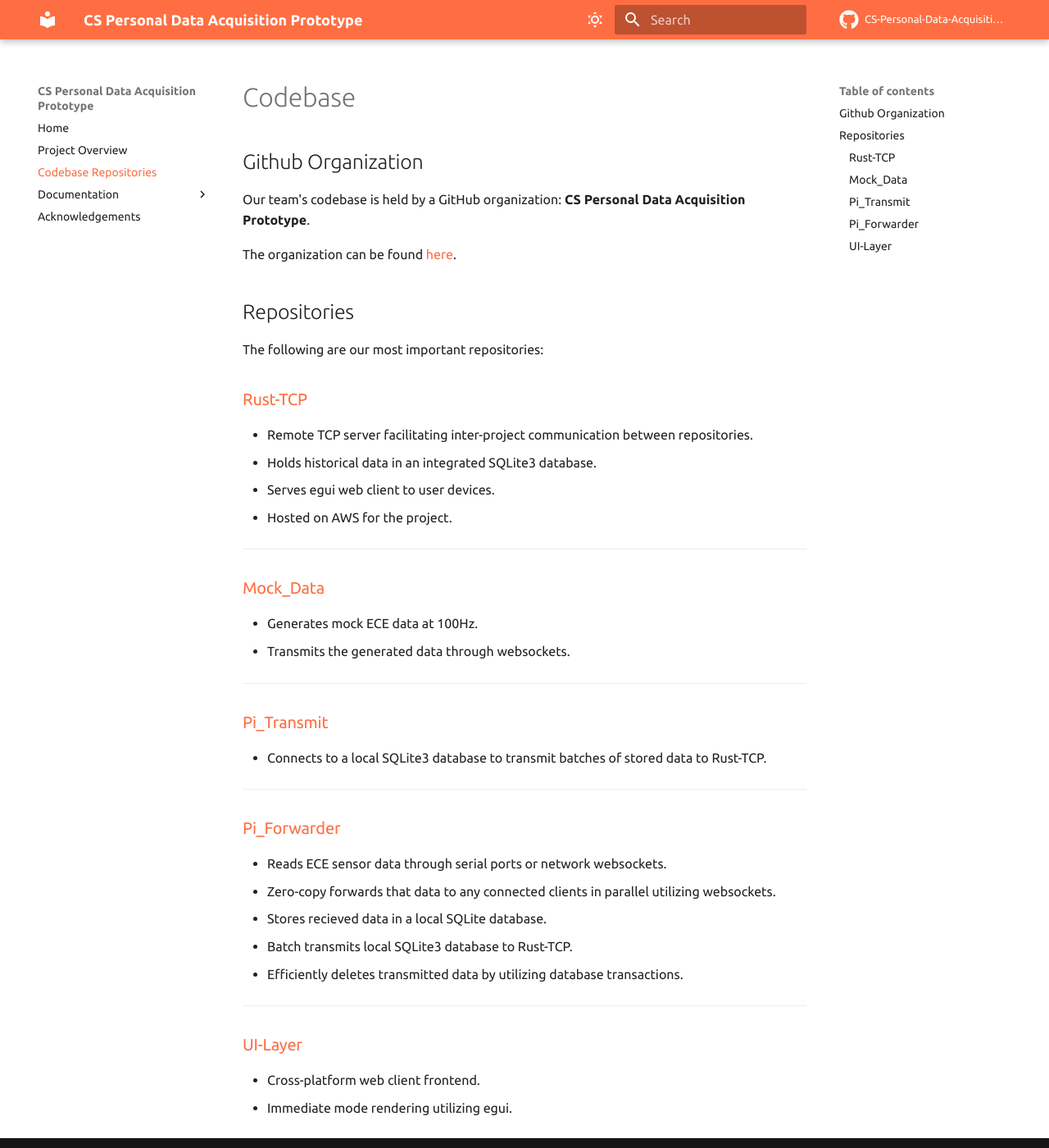
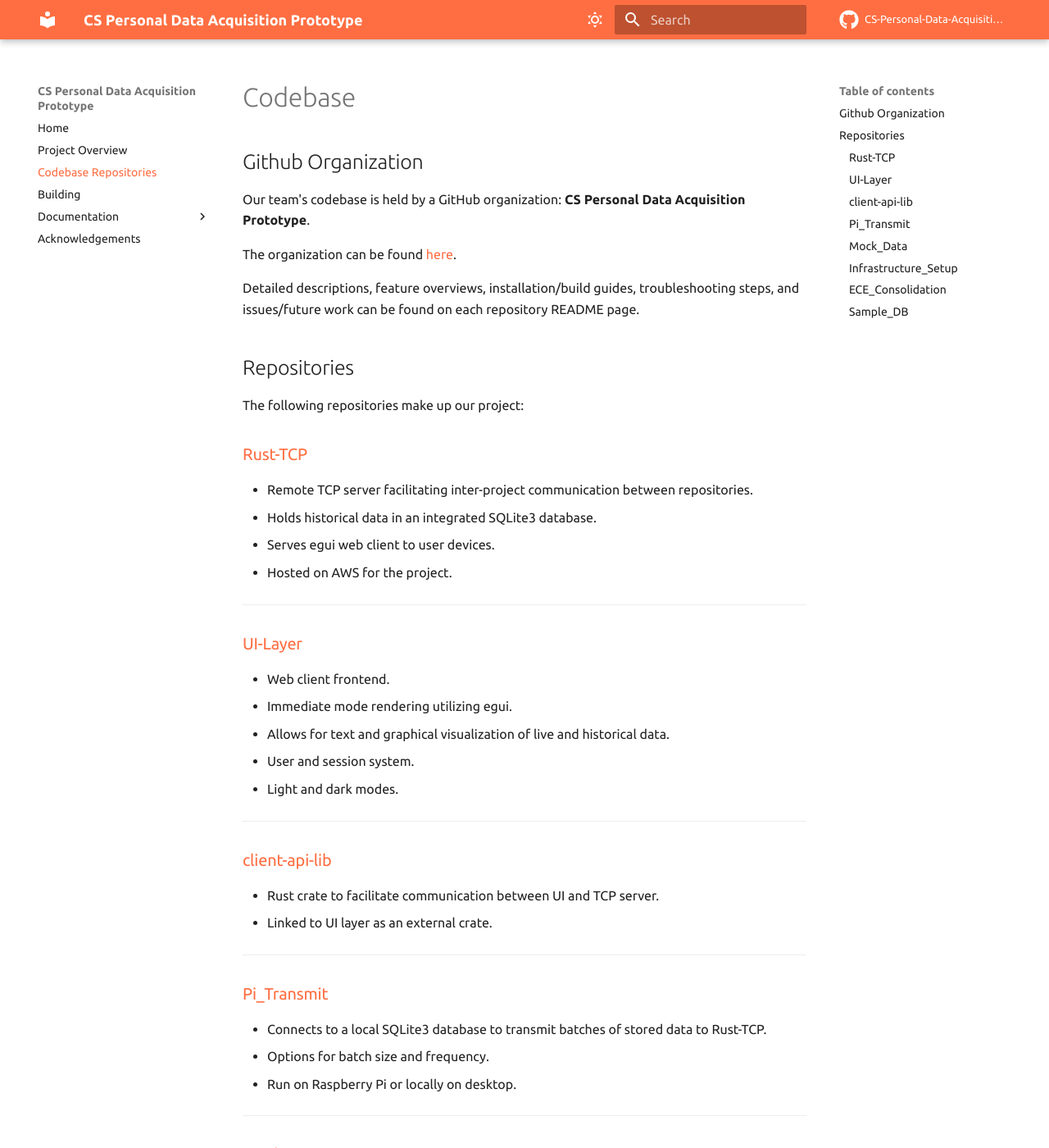
Before and after one commit to CS-Personal-Data-Acquisition-Prototype/CS-Personal-Data-Acquisition-Prototype.github.io, an MkDocs documentation site: the page built from docs/repositories.md, in a window 1280 px wide and 1400 px high. Shown: the whole window at 82% size. Built offline with MkDocs 1.6.1 and Material for MkDocs 9.7.7, drawn with Linux system fonts in a browser that asks for light colours; some of the changed text lies outside the part shown.

Commit message:
updated website for project handoff

```diff
--- a/docs/repositories.md
+++ b/docs/repositories.md
@@ -6,10 +6,12 @@ Our team's codebase is held by a GitHub organization: **CS Personal Data Acquisi
 
 The organization can be found <a href="https://github.com/CS-Personal-Data-Acquisition-Prototype" target="_blank">here</a>.
 
+Detailed descriptions, feature overviews, installation/build guides, troubleshooting steps, and issues/future work can be found on each repository README page.
+
 
 ## Repositories
 
-The following are our most important repositories:
+The following repositories make up our project:
 
 ### <a href="https://github.com/CS-Personal-Data-Acquisition-Prototype/Rust-Tcp" target="_blank">Rust-TCP</a>
 
@@ -20,6 +22,31 @@ The following are our most important repositories:
 
 ---
 
+### <a href="https://github.com/CS-Personal-Data-Acquisition-Prototype/UI-Layer" target="_blank">UI-Layer</a>
+
+- Web client frontend.
+- Immediate mode rendering utilizing egui.
+- Allows for text and graphical visualization of live and historical data.
+- User and session system.
+- Light and dark modes.
+
+---
+
+### <a href="https://github.com/CS-Personal-Data-Acquisition-Prototype/client-api-lib" target="_blank">client-api-lib</a>
+
+- Rust crate to facilitate communication between UI and TCP server.
+- Linked to UI layer as an external crate.
+
+---
+
+### <a href="https://github.com/CS-Personal-Data-Acquisition-Prototype/Pi_Transmit" target="_blank">Pi_Transmit</a>
+
+- Connects to a local SQLite3 database to transmit batches of stored data to Rust-TCP.
+- Options for batch size and frequency.
+- Run on Raspberry Pi or locally on desktop.
+
+---
+
 ### <a href="https://github.com/CS-Personal-Data-Acquisition-Prototype/Mock-Data" target="_blank">Mock_Data</a>
 
 - Generates mock ECE data at 100Hz.
@@ -27,25 +54,22 @@ The following are our most important repositories:
 
 ---
 
-### <a href="https://github.com/CS-Personal-Data-Acquisition-Prototype/Pi_Transmit" target="_blank">Pi_Transmit</a>
+### <a href="https://github.com/CS-Personal-Data-Acquisition-Prototype/Infrastructure_Setup" target="_blank">Infrastructure_Setup</a>
 
-- Connects to a local SQLite3 database to transmit batches of stored data to Rust-TCP.
+- AWS deployment scripts for TCP server
 
 ---
 
-### <a href="https://github.com/CS-Personal-Data-Acquisition-Prototype/Pi_Forwarder" target="_blank">Pi_Forwarder</a>
+### <a href="https://github.com/CS-Personal-Data-Acquisition-Prototype/ECE_Consolidation" target="_blank">ECE_Consolidation</a>
 
-- Reads ECE sensor data through serial ports or network websockets.
-- Zero-copy forwards that data to any connected clients in parallel utilizing websockets.
-- Stores recieved data in a local SQLite database.
-- Batch transmits local SQLite3 database to Rust-TCP.
-- Efficiently deletes transmitted data by utilizing database transactions.
+- Script to read and store sensor data from ECE Team's sensor pack.
 
 ---
 
-### <a href="https://github.com/CS-Personal-Data-Acquisition-Prototype/UI-Layer" target="_blank">UI-Layer</a>
+### <a href="https://github.com/CS-Personal-Data-Acquisition-Prototype/Sample_DB" target="_blank">Sample_DB</a>
 
-- Cross-platform web client frontend.
-- Immediate mode rendering utilizing egui.
+- Sample raw data db for use with Pi_Transmit.
+
+---
 
 <!-- These descriptions need expanded -->
--- a/mkdocs.yml
+++ b/mkdocs.yml
@@ -3,6 +3,7 @@ nav:
   - Home: index.md
   - Project Overview: overview.md
   - Codebase Repositories: repositories.md
+  - Building: building.md
   - Documentation:
     - Design Document: design.md
     - Requirements Document: specification.md
```
Also changed, not shown: docs/Building.md (added, +41 -0 lines), docs/index.md (+1 -1 lines), docs/overview.md (+1 -1 lines).
